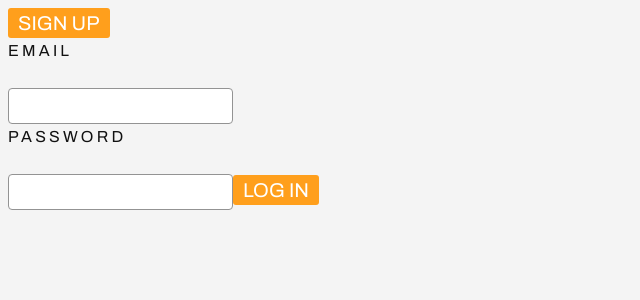
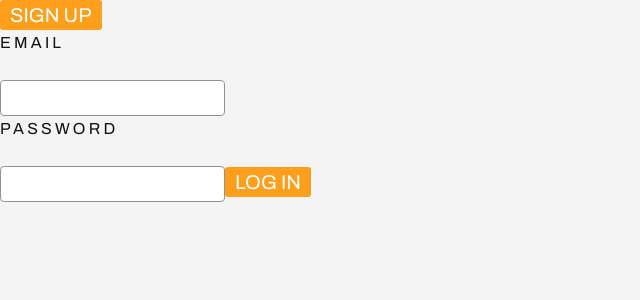
Before and after one commit to GA-Hackathon-20210614/hackathon-20210614, a React (Create React App) app: page /dashboard in a window 1280 px wide. Shown: the top 300 px of the page, without its empty margins (0-640 px from the left). Built offline with nearby package versions, Linux system fonts and the light colour scheme.

Commit message:
Added color variables

```diff
--- a/src/pages/App/App.css
+++ b/src/pages/App/App.css
@@ -1,3 +1,14 @@
+* {
+  padding: 0;
+  margin: 0;
+  box-sizing: border-box;
+  --primary-dark: #ff9f1c;
+  --primary-light: #ffbf69;
+  --secondary-dark: #2ec4b6;
+  --secondary-light: #cbf3f0;
+  --main-bg: #e5e5e5;
+}
+
 .App {
   height: 100%;
 }
--- a/src/pages/DashboardPage/DashboardPage.jsx
+++ b/src/pages/DashboardPage/DashboardPage.jsx
@@ -1,8 +1,34 @@
-import React from 'react'
+import React, { useState, useEffect } from 'react'
 import './DashboardPage.scss'
 
 export default function DashboardPage ({ user }) {
+
+    const [classes, setClasses] = useState([])
+    const [students, setStudents] = useState([])
+
+    // If teacher is logged in, show their classes
+    async function getClasses () {
+        try {
+            console.log('nothing')
+        } catch (error) {
+            console.log(error)
+        }
+    }
+
+    // If parent is logged in, show their students
+    function getStudents () {
+
+    }
+
+    useEffect(() => {
+        if (user.isTeacher) {
+            getClasses()
+        } else {
+            getStudents()
+        }
+    }, [])
+
     return (
-        <div>Teacher: {user.isTeacher ? 'true' : 'false'}</div>
+        <div id="dashboard-container">Teacher: {user.isTeacher ? 'true' : 'false'}</div>
     )
 }
--- a/src/pages/DashboardPage/DashboardPage.scss
+++ b/src/pages/DashboardPage/DashboardPage.scss
@@ -0,0 +1,3 @@
+#dashboard-container {
+    background-color: var(--main-bg);
+}
--- a/src/utilities/students-api.js
+++ b/src/utilities/students-api.js
@@ -19,5 +19,5 @@ export function deleteOne(id) {
 }
 
 export function create(studentData) {
-    return sendRequest(BASE_URL, 'POST', studentData)
+    return sendRequest(BASE_URL, 'POST', studentData);
 }
```
Also changed, not shown: 1 other file (tests, documents, lock files or other folders).
